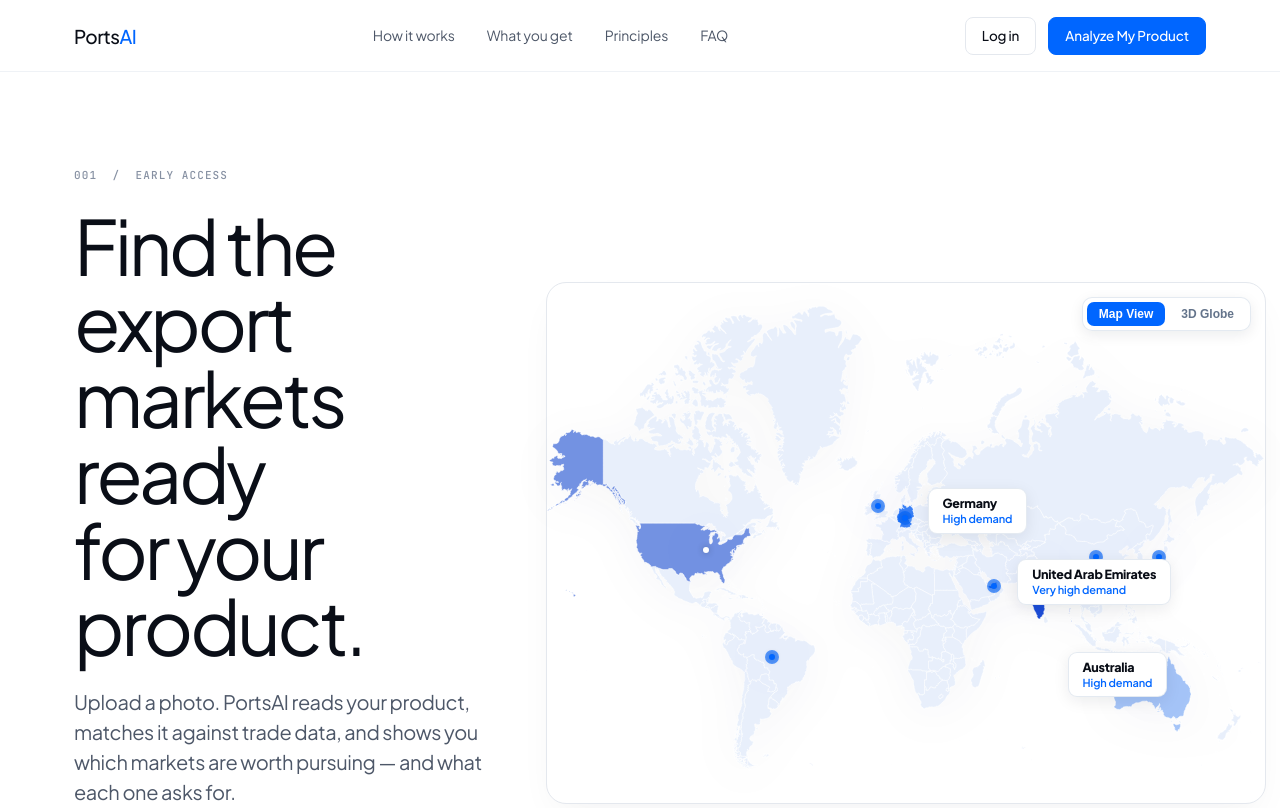
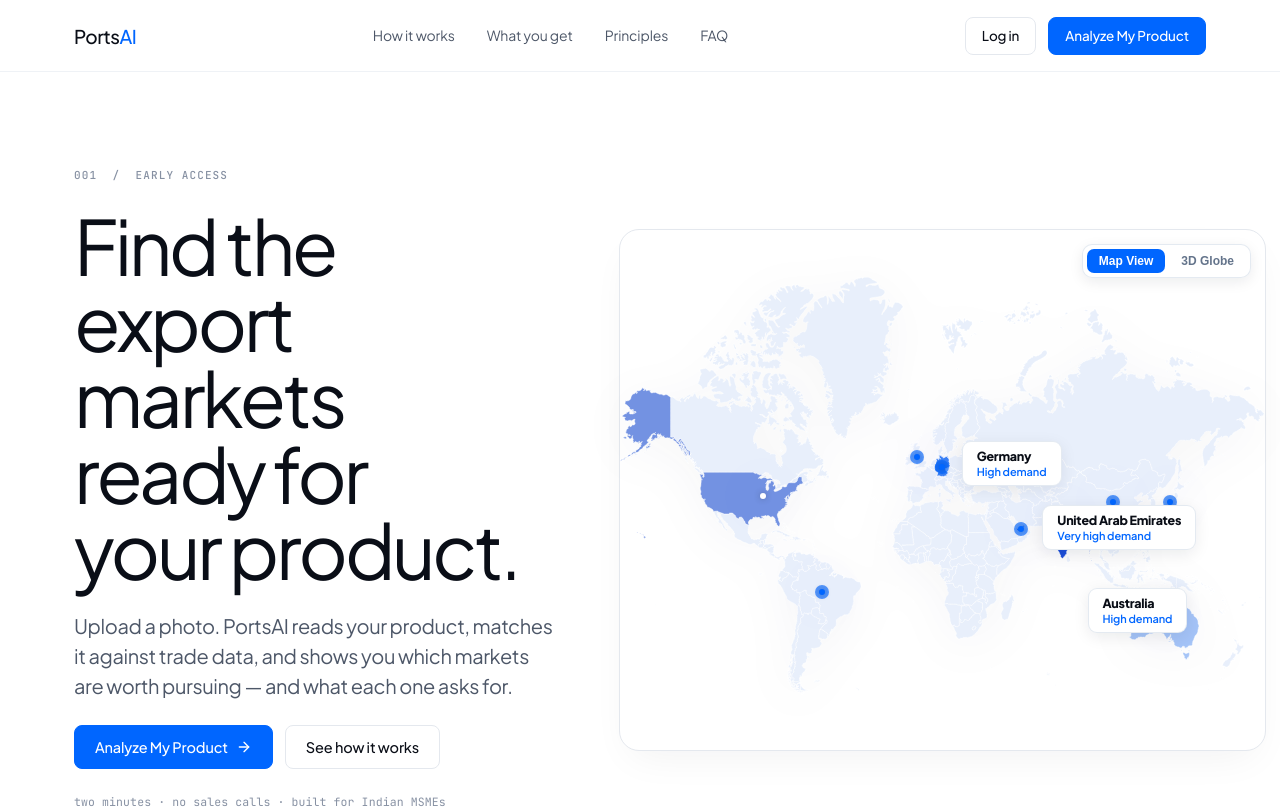
Before and after one commit to korrakiran/ports1, a Next.js app: page / in a window 1280 px wide. Shown: the top 808 px of the page. Built offline with nearby package versions, Linux system fonts and the light colour scheme; no server answers.

Commit message:
fix(landing): fix hero title line wrapping and column width alignment

```diff
--- a/app/globals.css
+++ b/app/globals.css
@@ -994,12 +994,12 @@ h1, h2, h3, h4, h5, h6 {
 .ld-hero { padding: var(--ld-9) 0 var(--ld-10); overflow-x: clip; }
 .ld-hero-grid {
   display: grid;
-  grid-template-columns: 4.8fr 7.2fr;
-  gap: var(--ld-6);
+  grid-template-columns: 5.4fr 6.6fr;
+  gap: var(--ld-8);
   align-items: center;
 }
 .ld-hero-copy { display: flex; flex-direction: column; gap: var(--ld-5); }
-.ld-hero h1 { max-width: 14ch; text-wrap: balance; }
+.ld-hero h1 { max-width: 22ch; text-wrap: balance; font-size: clamp(38px, 4vw, 56px); line-height: 1.1; }
 .ld-hero-ctas { display: flex; gap: var(--ld-3); flex-wrap: wrap; }
 .ld-hero-viz {
   position: relative;
```
